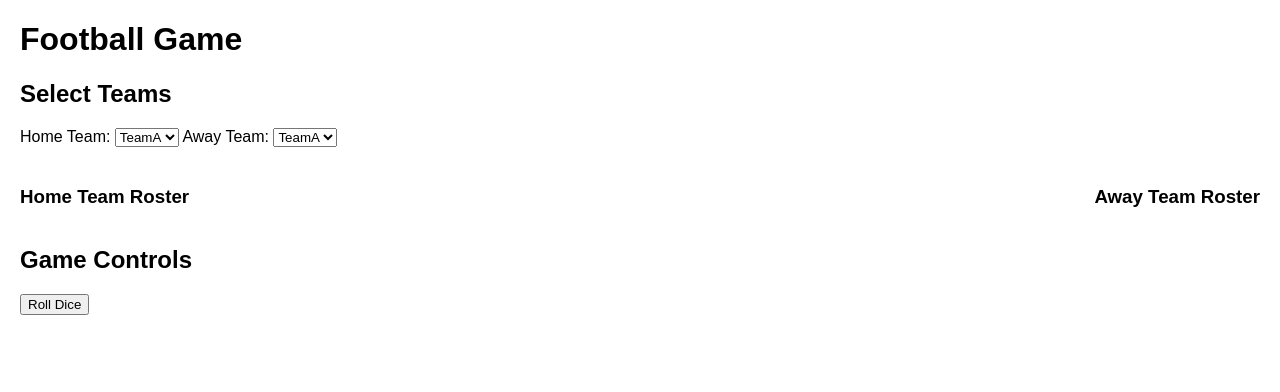
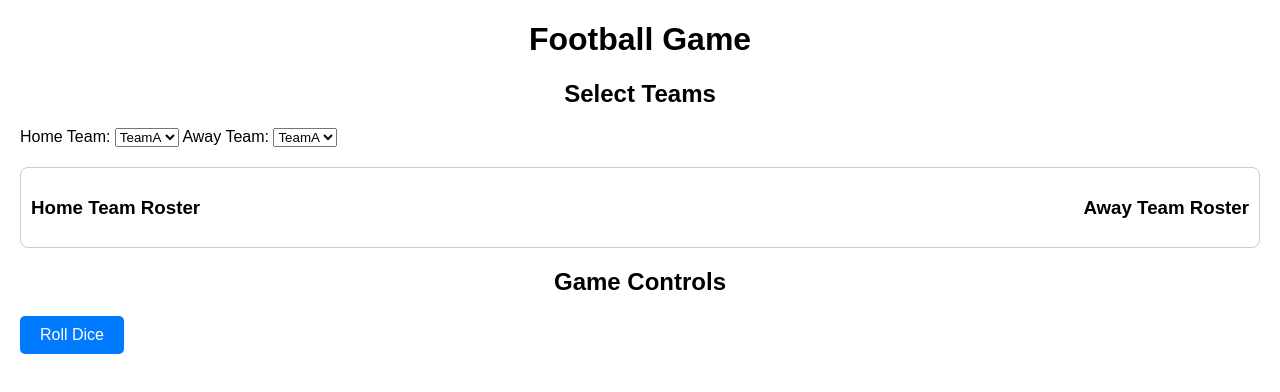
Before and after one commit to SonarTony/GridZoneWeb, a plain HTML site: page index.html in a window 1280 px wide. Drawn offline with Linux system fonts and the light colour scheme.

Commit message:
OG GZ web helper idea

```diff
--- a/style.css
+++ b/style.css
@@ -1,12 +1,31 @@
-html {
-  height: 100%;
-  width: 100%;
 body {
   font-family: Arial, sans-serif;
   margin: 20px;
+  padding: 0;
+}
+h1, h2 {
+  text-align: center;
 }
 .team-section, .controls-section {
   margin-bottom: 20px;
+}
+#team-display {
+  padding: 10px;
+  border: 1px solid #ccc;
+  border-radius: 8px;
+  margin-top: 20px;
+}
+button {
+  background-color: #007BFF;
+  color: #fff;
+  border: none;
+  padding: 10px 20px;
+  border-radius: 5px;
+  cursor: pointer;
+  font-size: 16px;
+}
+button:hover {
+  background-color: #0056b3;
 }
 .dice-result {
   margin-top: 10px;
```
Also changed, not shown: script.js (+9 -0 lines).
